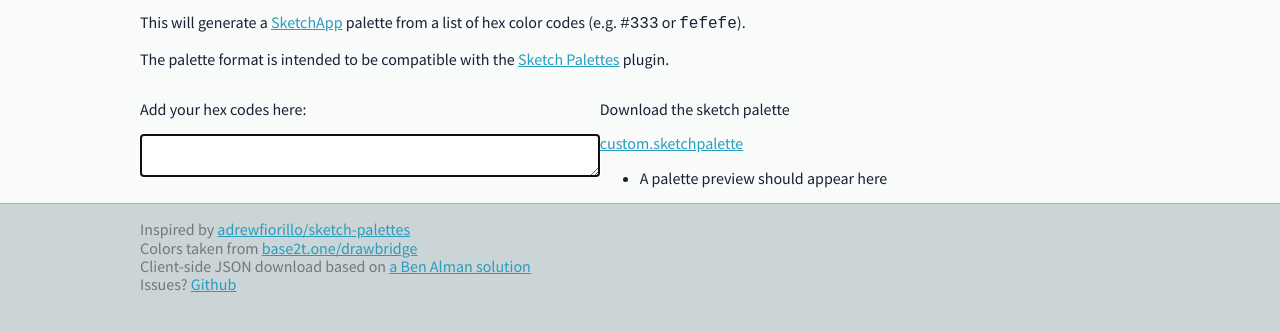
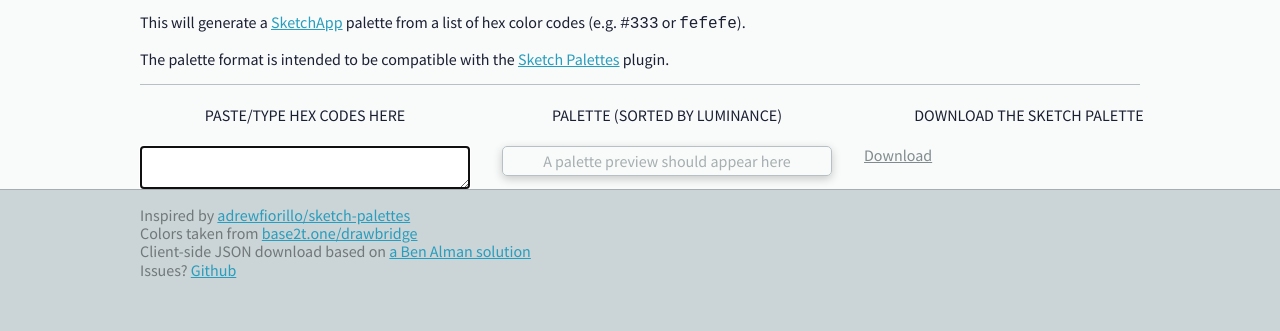
Before and after one commit to craigdallimore/sketch-palette-generator, a website: page index.html in a window 1280 px wide. Shown: the part 131-462 px from the top of the page. Drawn offline with nearby package versions, Linux system fonts and the light colour scheme; files that its build step writes are made by us from their sources.

Commit message:
Style the palette as per sketch

```diff
--- a/index.html
+++ b/index.html
@@ -38,17 +38,21 @@
 
       <section class="app">
 
-        <section class="app__in">
-          <p>Add your hex codes here:</p>
+        <section>
+          <h4>Paste/type hex codes here</h4>
           <textarea id="in" autofocus></textarea>
         </section>
 
-        <section class="app__out">
-          <p>Download the sketch palette</p>
-          <a href="#" id="download">custom.sketchpalette</a>
+        <section>
+          <h4>Palette (sorted by luminance)</h4>
           <ul class="preview" id="out">
             <li class="preview__item--empty">A palette preview should appear here</li>
           </ul>
+        </section>
+
+        <section>
+          <h4>Download the sketch palette</h4>
+          <a disabled href="#" id="download">Download</a>
         </section>
 
       </section>
--- a/style.css
+++ b/style.css
@@ -101,20 +101,36 @@ footer li + li {
   flex-direction : column;
 }
 
-.app__in,
-.app__out {
+.app > section {
   display : flex;
   flex-direction : column;
-  flex : 1 0 auto;
+  flex : 1 0 33%;
+  margin : 1rem 0;
 }
 
-.app__out {
-  padding-left : ms(3)rem;
+.app > section:first-child {
+  margin-top : 0;
+}
+
+.app > section:last-child {
+  margin-bottom : 0;
 }
 
 @media (min-width: 700px) {
   .app {
     flex-direction : row;
+  }
+
+  .app > section {
+    margin : 0 1rem;
+  }
+
+  .app > section:first-child {
+    margin-left : 0;
+  }
+
+  .app > section:last-child {
+    margin-right : 0;
   }
 }
 
@@ -168,6 +184,11 @@ a:active {
   color : var(--clr-blue-1);
 }
 
+a[disabled] {
+  color : var(--clr-grey-1);
+  pointer-events : none;
+}
+
 textarea {
   border        : 1px solid;
   border-color  : var(--clr-grey-1);
@@ -188,8 +209,48 @@ footer li {
   color : var(--clr-grey-0);
 }
 
+/* App
+----------------------------------------------------------------------------- */
+
+.app {
+  border-top : 1px solid var(--clr-grey-4);
+  margin-top : ms(3)rem;
+}
+
+.app h4 {
+  text-align : center;
+  font-weight : normal;
+  text-transform : uppercase;
+}
+
+/* Preview
+----------------------------------------------------------------------------- */
+
+.preview {
+  margin : 0;
+  border : 1px solid var(--clr-grey-4);
+  border-radius: 5px;
+  padding : 5px;
+  /* max-width : 300px; */
+  display : flex;
+  box-shadow: 0 3px 10px rgba(0,0,0,0.2);
+  list-style : none;
+  flex-wrap : wrap;
+}
+
 .preview__item {
-  padding : ms(1)rem;
+  width : ms(2.5)rem;
+  height : ms(2.5)rem;
+  margin : 5px;
+  border-radius : 2px;
+}
+
+.preview__item--empty {
+  width : 100%;
+  height : auto;
+  padding : ms(2)rem;
+  text-align : center;
+  color : var(--clr-grey-3);
 }
 
 .preview__item--dark {
```
